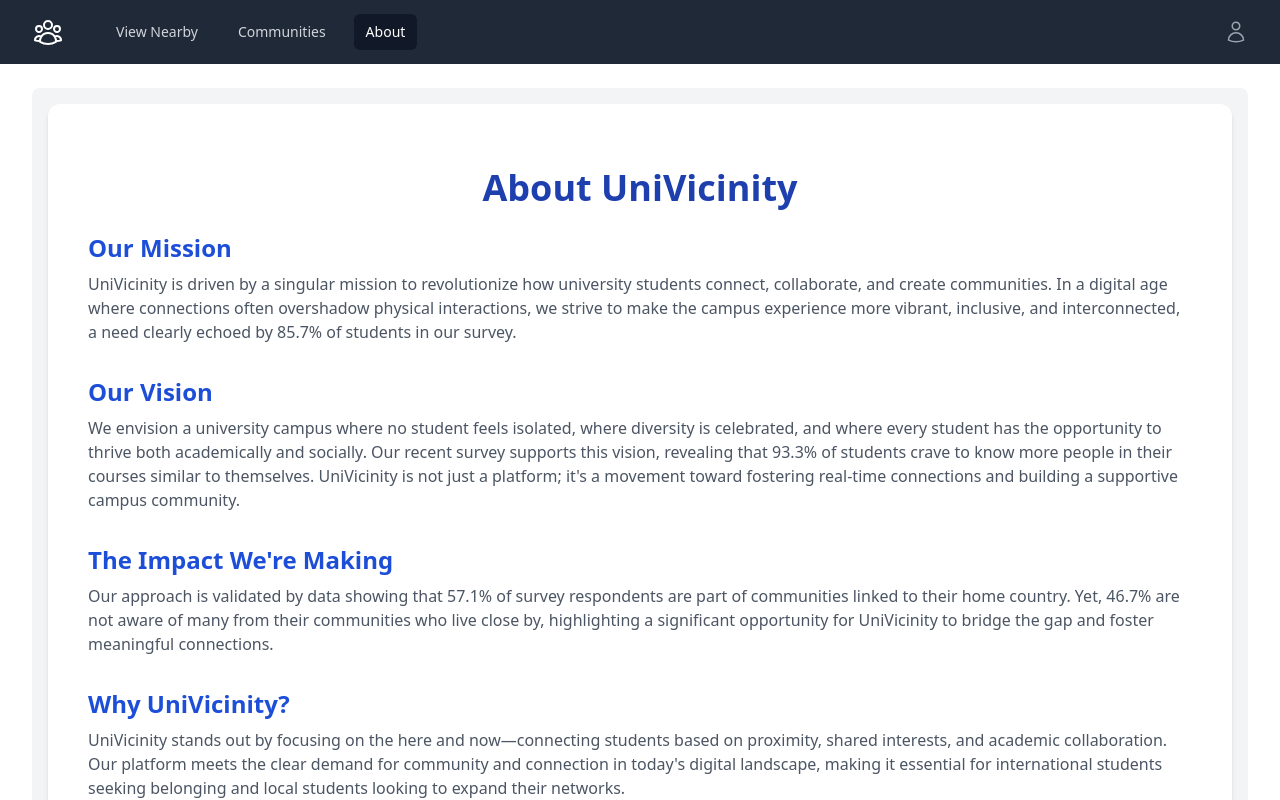
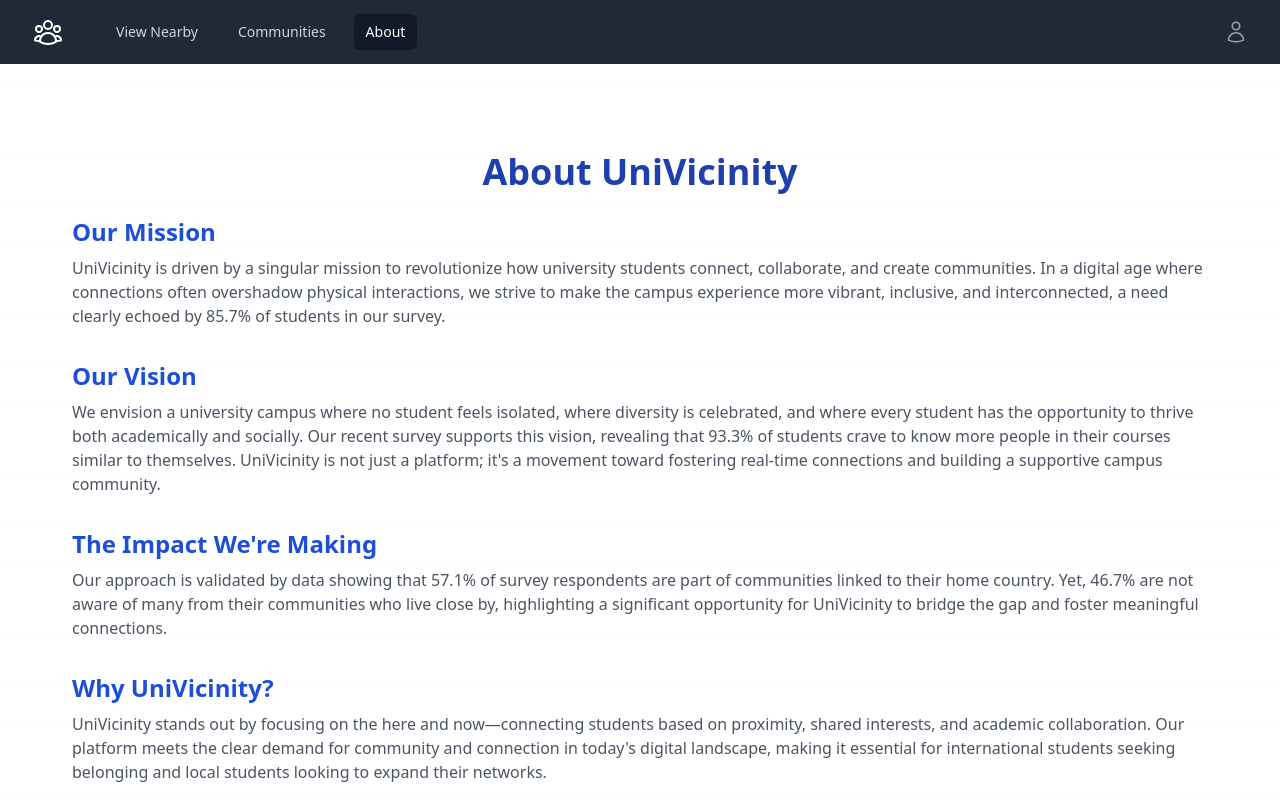
Before and after one commit to shinde-mayur/ibm-hackathon-2024, a Next.js app: page /about in a window 1280 px wide. Shown: the top 800 px of the page. Built offline with nearby package versions, Linux system fonts and the light colour scheme.

Commit message:
minor fixes

```diff
--- a/src/app/about/page.js
+++ b/src/app/about/page.js
@@ -7,8 +7,7 @@ export default function AboutPage() {
     return (
         <>
             <BasicLayout >
-                <div className="min-h-screen rounded-lg bg-gray-100 p-4">
-                    <div className="max-w-7xl mx-auto bg-white rounded-xl shadow-md overflow-hidden md:p-10">
+                <div className="max-w-7xl overflow-hidden md:p-10 p-4">
                     <h1 className="text-4xl font-bold text-center text-blue-800 my-6">About UniVicinity</h1>
 
                     <div className="space-y-8">
@@ -48,7 +47,6 @@ export default function AboutPage() {
                         </section>
                     </div>
                 </div>
-                </div>
             </BasicLayout>
         </>
     )
--- a/src/app/community/page.js
+++ b/src/app/community/page.js
@@ -48,8 +48,7 @@ const CommunityList = ({ communities }) => {
                 <div key={community.title} className="bg-indigo-50 shadow-md rounded-md overflow-hidden">
                     <div className="flex">
                         <div className="p-4 w-1/5">
-                            <h3 className="text-lg font-semibold mb-2">{community.title}</h3>
-
+                            <h3 className="text-lg text-gray-700 font-semibold mb-2">{community.title}</h3>
                         </div>
                         <div className="p-4 w-4/5">
                             {community.options.map((item, index) => (
--- a/src/app/components/user-card.js
+++ b/src/app/components/user-card.js
@@ -5,7 +5,7 @@ export default function UserCard({ user }) {
         <div key={user.username} className="bg-indigo-50 rounded-lg shadow-md hover:shadow-lg">
             <div className='pt-6 px-4'>
 
-                <h2 className="text-xl font-bold mr-2">
+                <h2 className="text-xl font-bold mr-2 text-gray-700">
                     {user.first_name + ' ' + user.last_name}
                 </h2>
                 <div className='py-1'>
```
Lines whose indentation alone changed are shown as unchanged.
